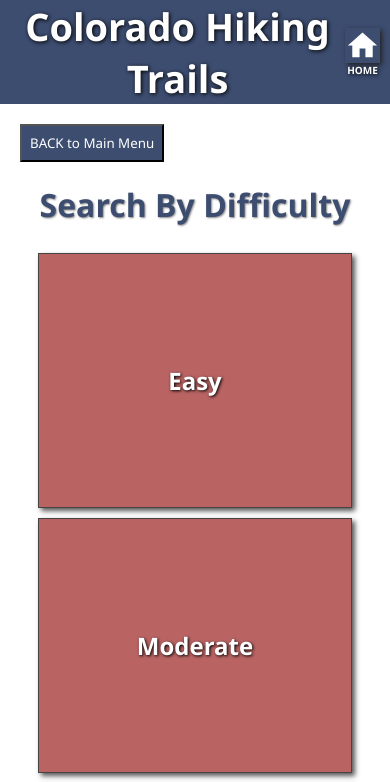
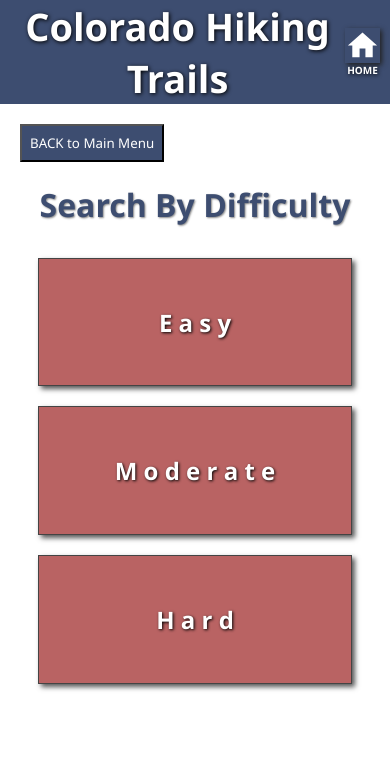
Before and after one commit to BritK333/hiking-trails-client, a React (Create React App) app: page /search-by-difficulty in a window 390 px wide. Shown: the top 782 px of the page. Built offline with nearby package versions, Linux system fonts and the light colour scheme.

Commit message:
more mobile features

```diff
--- a/src/App.css
+++ b/src/App.css
@@ -502,14 +502,14 @@ span {
     color: #fff;
     background-color: #b96363;
     width: 80%;
-    height: 30vh;
+    height: 15vh;
     text-align: center;
     font-size: 16px;
     align-items: center;
     justify-content: center;
     display: flex;
     flex-direction: row;
-    margin: 5px;
+    margin: 10px;
     box-shadow: 3px 3px 5px #555;
     text-shadow: 1px 1px 3px #000;
   }
--- a/src/components/SearchByDifficulty.js
+++ b/src/components/SearchByDifficulty.js
@@ -13,15 +13,15 @@ function SearchByDifficulty() {
 
          <div className="difficulty-row">
             <Link to="/easy-trails" className="difficulty-box">
-               <section><h2>Easy</h2></section>
+               <section><h2>E  a  s  y</h2></section>
             </Link>
 
             <Link to="/moderate-trails" className="difficulty-box">
-               <section><h2>Moderate</h2></section>
+               <section><h2>M  o  d  e  r  a  t  e</h2></section>
             </Link>
 
             <Link to="/hard-trails" className="difficulty-box">
-               <section><h2>Hard</h2></section>
+               <section><h2>H  a  r  d</h2></section>
             </Link>
          </div>
 
```
